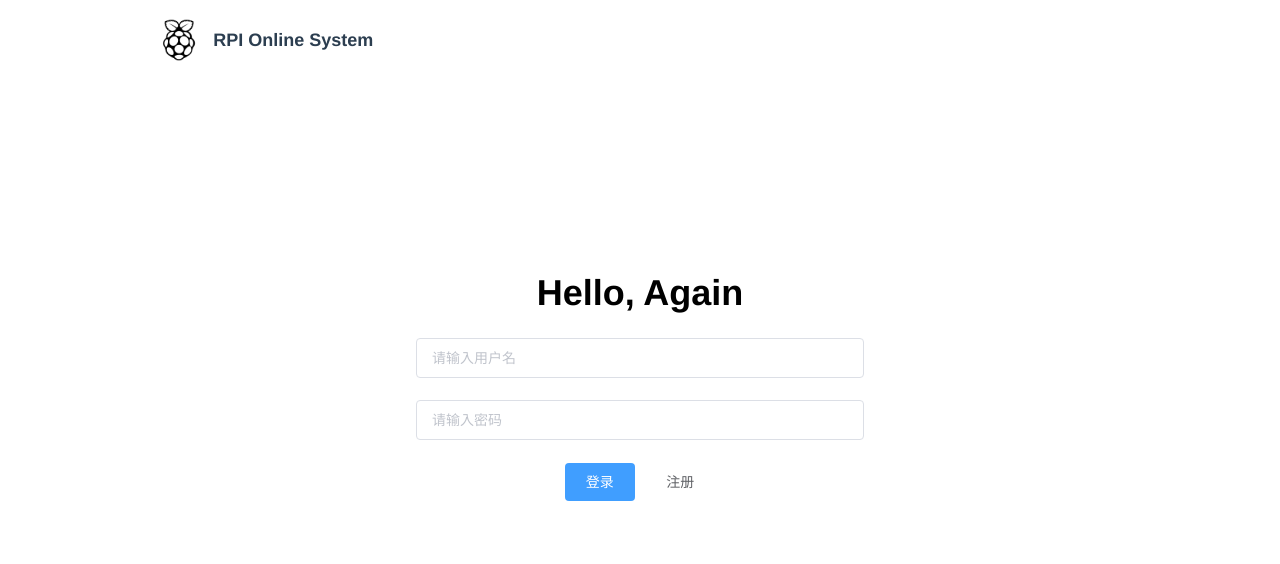
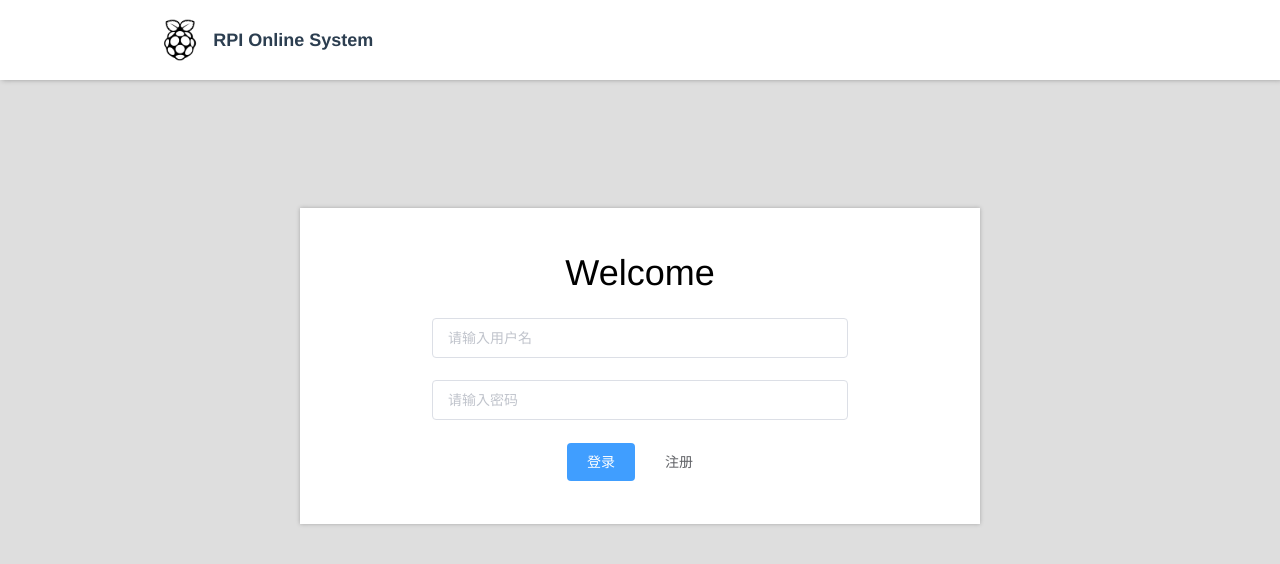
Before and after one commit to RPI-ODQS/ODQS-FE, a Vue app: page /login in a window 1280 px wide. Shown: the top 564 px of the page. Built offline with nearby package versions, Linux system fonts and the light colour scheme.

Commit message:
modify the style a little bit

```diff
--- a/src/App.vue
+++ b/src/App.vue
@@ -19,4 +19,10 @@ export default {
   color: #2c3e50;
   margin: 0;
 }
+
+body {
+  background-color: rgb(222, 222, 222);
+  padding: 0;
+  margin: 0;
+}
 </style>
--- a/src/components/topbar.vue
+++ b/src/components/topbar.vue
@@ -28,15 +28,16 @@ export default {
 #topbar {
   padding-left: 10%;
   padding-right: 10%;
-  margin-bottom: 20px;
   text-align: left;
   background-color: white;
   height: 80px;
+  box-shadow: 2px 0 5px rgba(0, 0, 0, 0.3);
 }
 
 .logo {
+  float: right;
   margin-top: 15px;
-  margin-left: 30%;
+  margin-right: 10%;
   width: 50px;
   height: 50px;
 }
--- a/src/views/home.vue
+++ b/src/views/home.vue
@@ -1,6 +1,7 @@
 <template>
   <div class="home">
     <top-bar></top-bar>
+    <div id="home-container"></div>
   </div>
 </template>
 
@@ -21,18 +22,11 @@ export default {
 
 <!-- Add "scoped" attribute to limit CSS to this component only -->
 <style scoped>
-h1, h2 {
-  font-weight: normal;
-}
-ul {
-  list-style-type: none;
-  padding: 0;
-}
-li {
-  display: inline-block;
-  margin: 0 10px;
-}
-a {
-  color: #42b983;
+#home-container {
+  float: left;
+  margin-top: 10px;
+  width: 100%;
+  height: 1000px;
+  background-color: white;
 }
 </style>
--- a/src/views/login.vue
+++ b/src/views/login.vue
@@ -1,7 +1,8 @@
 <<template>
   <div id="login">
     <top-bar></top-bar>
-    <h1 id="login-title">Hello, Again</h1>
+    <div id="login-form-container">
+      <h1 id="login-title">Welcome</h1>
       <el-form :model="loginForm" :rules="loginRules" ref="loginForm" label-width="0px">
         <div id="username-input">
           <el-form-item label="" prop="usernameInput">
@@ -23,6 +24,7 @@
           </div>
         </el-form-item>
       </el-form>
+    </div>
 
     <el-dialog title="新用户注册" :visible.syncdel="dialogVisible">
       <div id="register-dialog">
@@ -147,19 +149,28 @@ export default {
 <style scoped>
 #login-title {
   font-size: 36px;
-  margin-top: 15%;
+  font-weight: 200;
   color: #000000;
+}
+
+#login-form-container {
+  margin-left: auto;
+  margin-right: auto;
+  margin-top: 10%;
+  padding: 20px;
+  /* border-radius: 3px; */
+  width: 50%;
+  background-color: white;
+  box-shadow: 0 0 4px rgba(0, 0, 0, 0.25);
 }
 
 #login-login-btn {
   border-style: none;
-  width: 10%;
 }
 
 #login-register-btn {
   background-color: rgba(255, 255, 255, 0.3);
   border-style: none;
-  width: 10%;
 }
 
 #login {
@@ -171,7 +182,7 @@ export default {
 }
 
 #username-input {
-  width: 35%;
+  width: 65%;
   margin-left: auto;
   margin-right: auto;
   /*margin-bottom: 20px;*/
@@ -179,7 +190,7 @@ export default {
 }
 
 #password-input {
-  width: 35%;
+  width: 65%;
   margin-left: auto;
   margin-right: auto;
   font-family:'Helvetica Neue';
```
Lines whose indentation alone changed are shown as unchanged.
